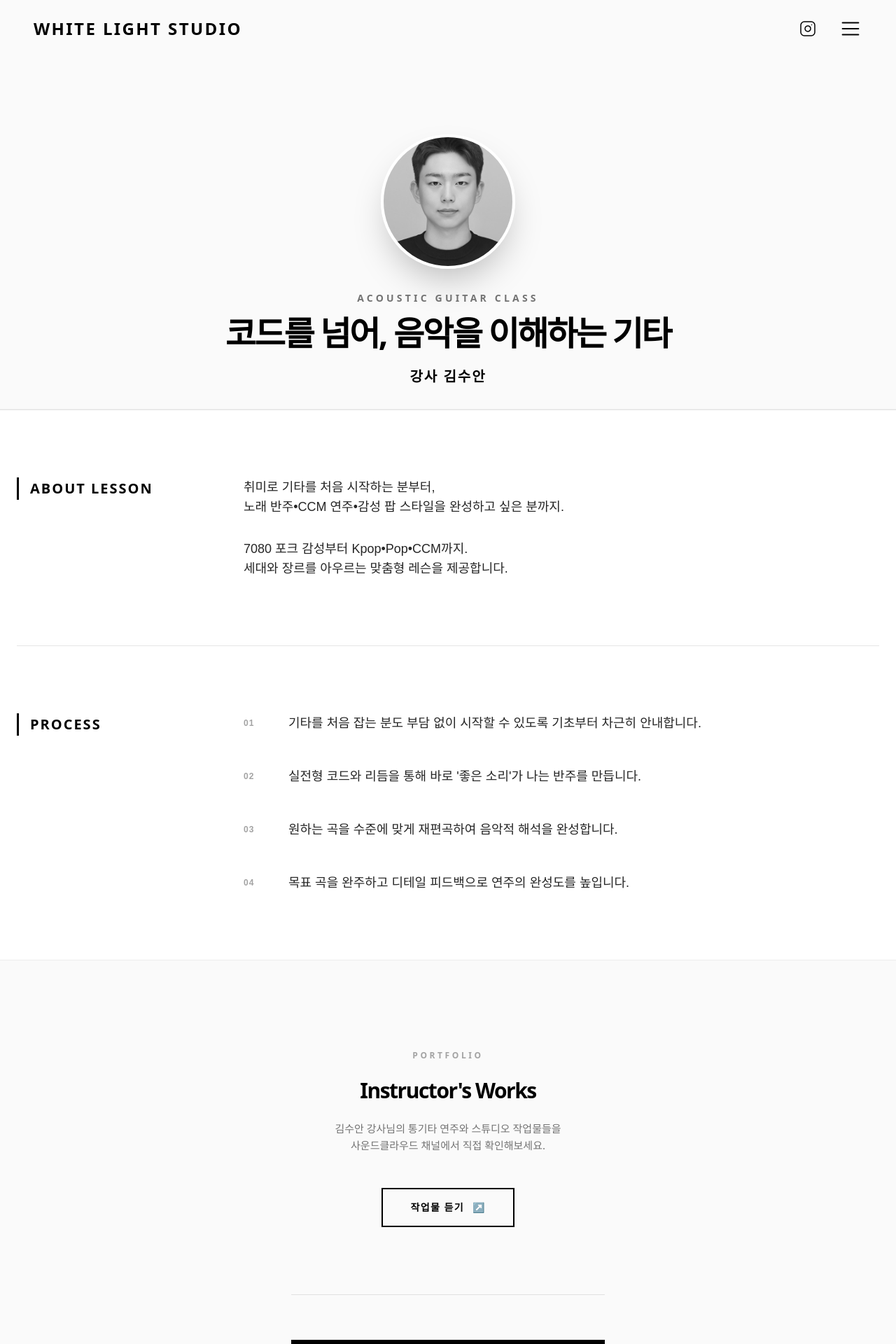
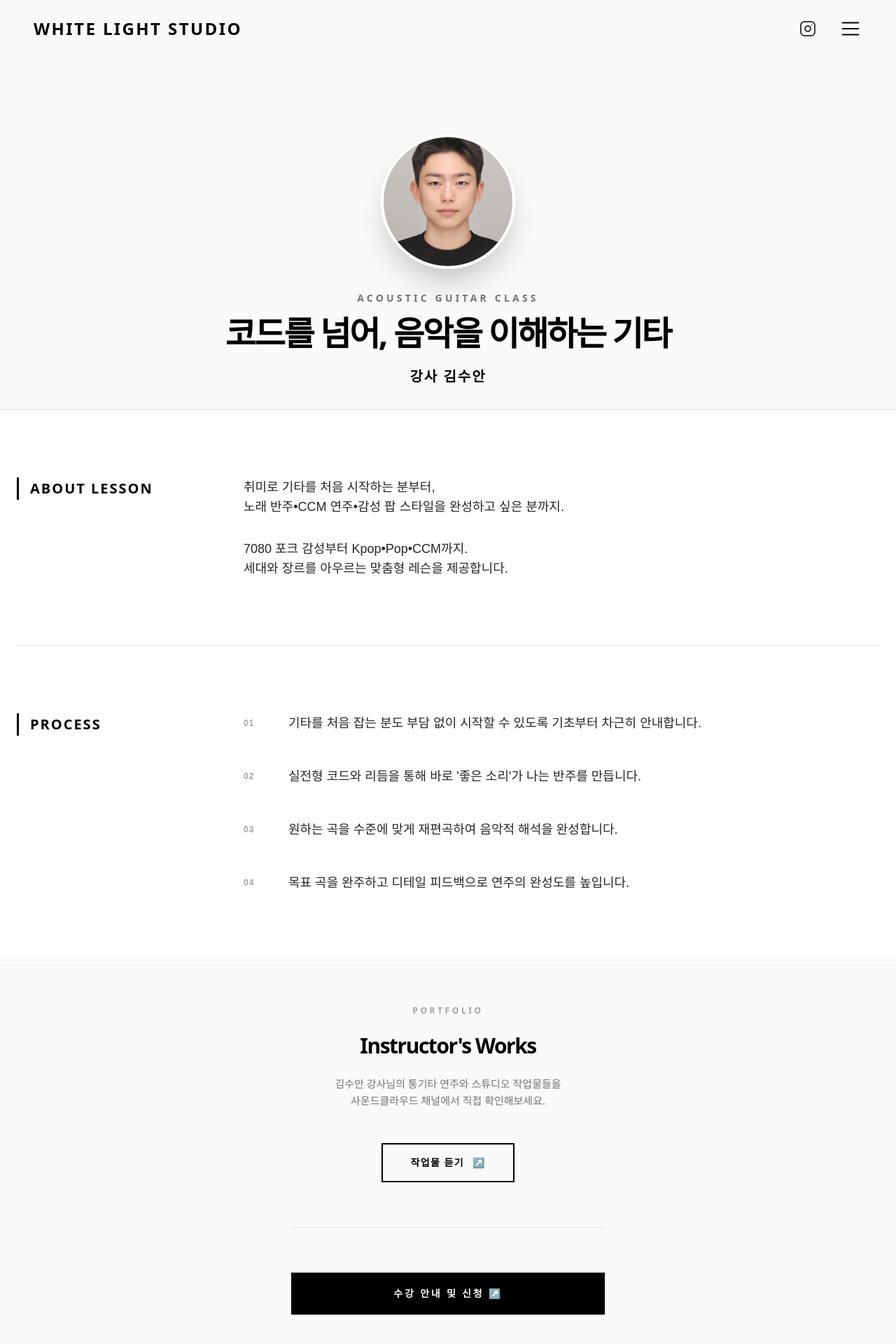
Before and after one commit to bluchany/whitelight-studio, a Next.js app: page /class/kimsa_t in a window 1280 px wide. Shown: the top 1920 px of the page at 70% size. Built offline with nearby package versions, Linux system fonts and the light colour scheme.

Commit message:
Adjust instructor profile image styles and section spacing

```diff
--- a/src/app/class/kimsa_t/page.tsx
+++ b/src/app/class/kimsa_t/page.tsx
@@ -21,7 +21,7 @@ export default function ClassDetailPage() {
                         <img
                             src="/images/KimSA_T.jpg"
                             alt="Instructor Kim Su-an"
-                            className="w-full h-full object-cover grayscale"
+                            className="w-full h-full object-cover"
                         />
                     </div>
 
@@ -95,7 +95,7 @@ export default function ClassDetailPage() {
             </section>
 
             {/* Portfolio Audio Link Banner & CTA */}
-            <section className="bg-neutral-50 py-32 border-t border-black/5">
+            <section className="bg-neutral-50 py-16 border-t border-black/5">
                 <div className="max-w-7xl mx-auto px-4 sm:px-6 flex flex-col items-center justify-center text-center">
                     <motion.div
                         initial={{ opacity: 0, y: 20 }}
@@ -114,7 +114,7 @@ export default function ClassDetailPage() {
                             href="https://on.soundcloud.com/AKa6eWbaRZL2tQhzJX"
                             target="_blank"
                             rel="noopener noreferrer"
-                            className="inline-flex items-center justify-center px-10 py-4 border-2 border-black text-black font-bold tracking-widest text-sm hover:bg-black hover:text-white transition-colors uppercase group mb-24"
+                            className="inline-flex items-center justify-center px-10 py-4 border-2 border-black text-black font-bold tracking-widest text-sm hover:bg-black hover:text-white transition-colors uppercase group mb-16"
                         >
                             작업물 듣기
                             <span className="ml-3 group-hover:translate-x-1 transition-transform">↗</span>
--- a/src/app/class/page.tsx
+++ b/src/app/class/page.tsx
@@ -103,7 +103,7 @@ export default function ClassIndexPage() {
                                     <img
                                         src={cls.image}
                                         alt={cls.title}
-                                        className="w-full h-full object-cover transition-transform duration-700 group-hover:scale-105 filter grayscale group-hover:grayscale-0 opacity-90 group-hover:opacity-100 mix-blend-multiply"
+                                        className="w-full h-full object-cover transition-all duration-700 filter grayscale group-hover:grayscale-0 opacity-90 group-hover:opacity-100 mix-blend-multiply"
                                     />
 
                                     {/* Subtler Hover Overlay */}
```
